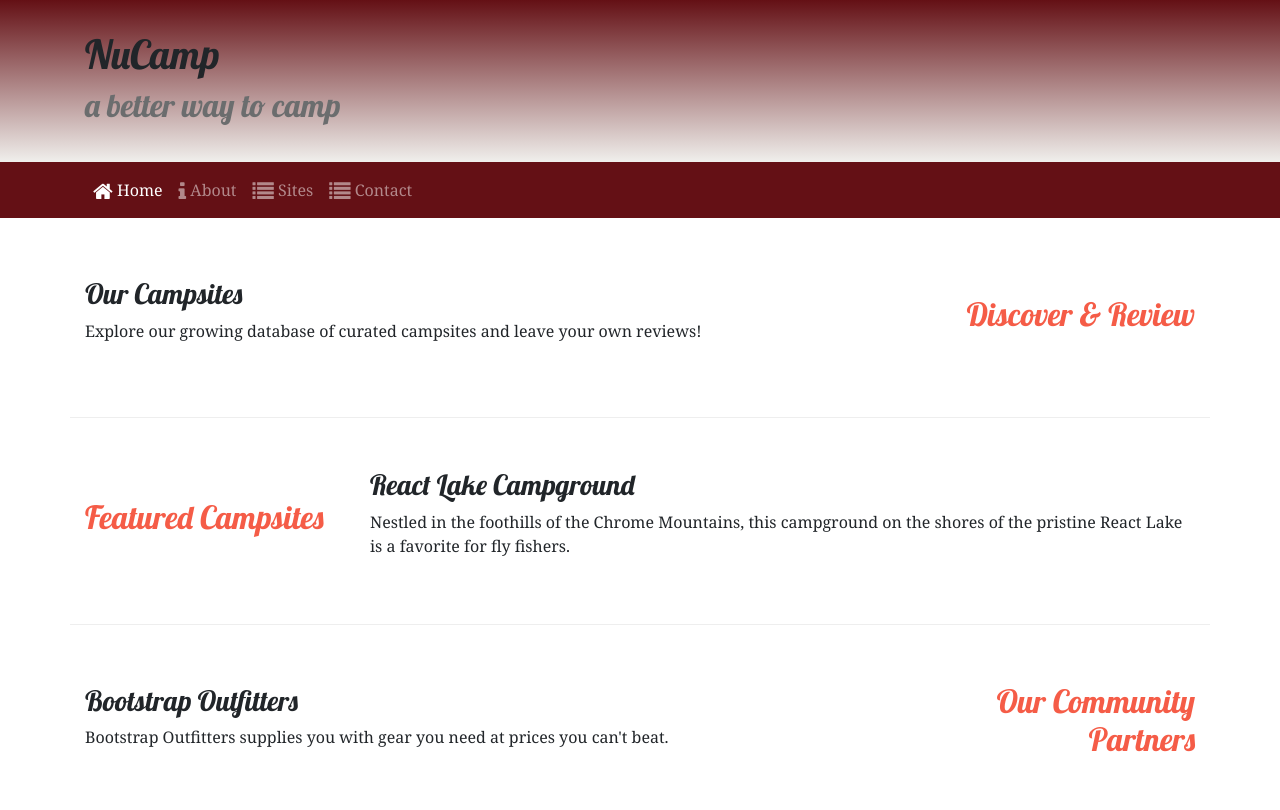
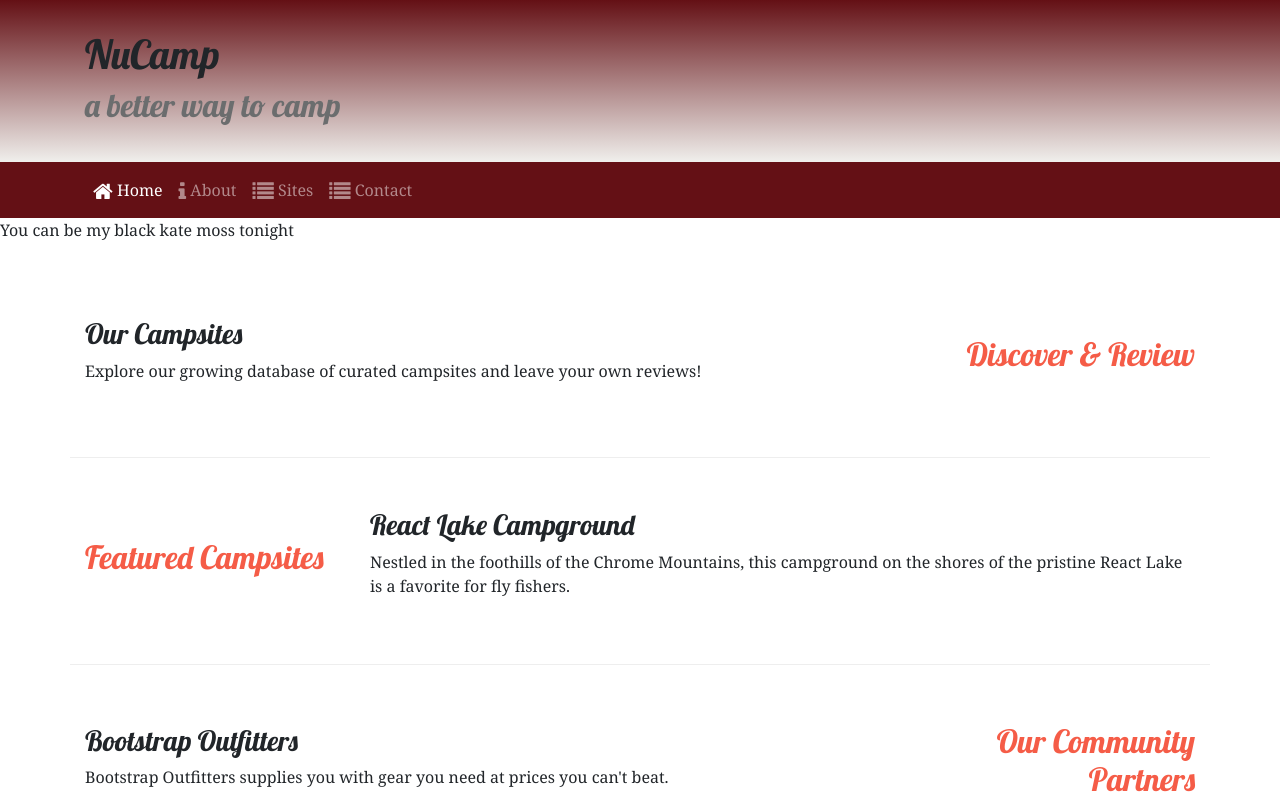
Before and after one commit to Brian-Ware/git-test, a website: page index.html in a window 1280 px wide. Shown: the top 810 px of the page. Drawn offline with nearby package versions, Linux system fonts and the light colour scheme.

Commit message:
Fith commit

```diff
--- a/index.html
+++ b/index.html
@@ -47,7 +47,7 @@
             </div>
         </div>
     </nav>
-
+    <p>You can be my black kate moss tonight</p>
     <div class="container">
         <div class="row row-content align-items-center">
             <div class="col-sm-4 order-sm-last col-md-3">
```
